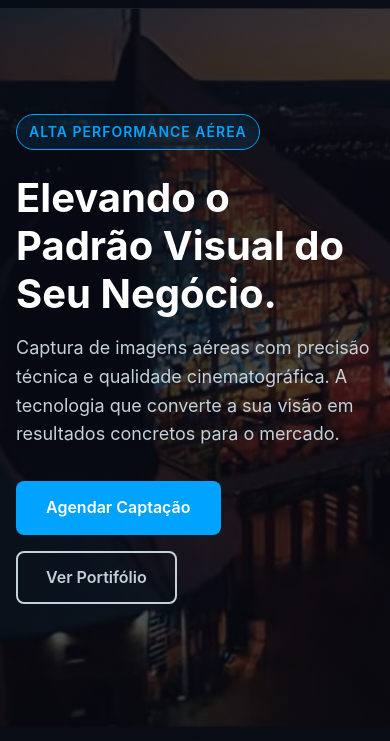
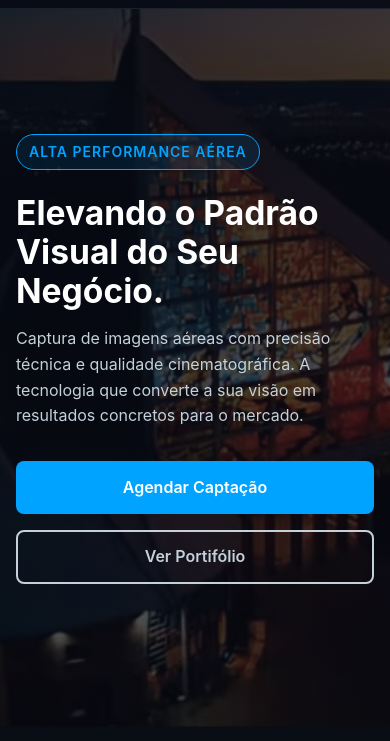
Before and after one commit to davincieh/rsf.drones.site, a plain HTML site: page index.html in a window 390 px wide. Shown: the part 103-844 px from the top of the page. Drawn offline with Linux system fonts and the light colour scheme.

Commit message:
Update index.html

```diff
--- a/index.html
+++ b/index.html
@@ -435,6 +435,40 @@
                 margin: 0;
             }
         }
+        /* Ajustes finos para celulares (telas menores que 768px) */
+@media (max-width: 767px) {
+    :root {
+        --spacing-xl: 3rem; /* Reduz espaços vertigigatos exagerados */
+        --spacing-lg: 2rem;
+    }
+
+    body {
+        font-size: 1rem; /* Melhora a proporção base do texto */
+    }
+
+    .hero-content h1 {
+        font-size: 2.1rem !important; /* Evita que o título principal fique gigante e quebre mal */
+        line-height: 1.15;
+    }
+
+    .hero-content p {
+        font-size: 1rem;
+    }
+
+    .container {
+        padding: 0 1rem; /* Garante margens laterais seguras para o conteúdo não colar nas bordas */
+    }
+
+    .hero-actions, .footer-socials {
+        flex-direction: column;
+        width: 100%;
+    }
+
+    .hero-actions .btn, .footer-socials .btn {
+        width: 100%; /* Deixa os botões fáceis de clicar com o dedo ocupando a largura útil */
+        justify-content: center;
+    }
+}
     </style>
 </head>
 <body>
```
